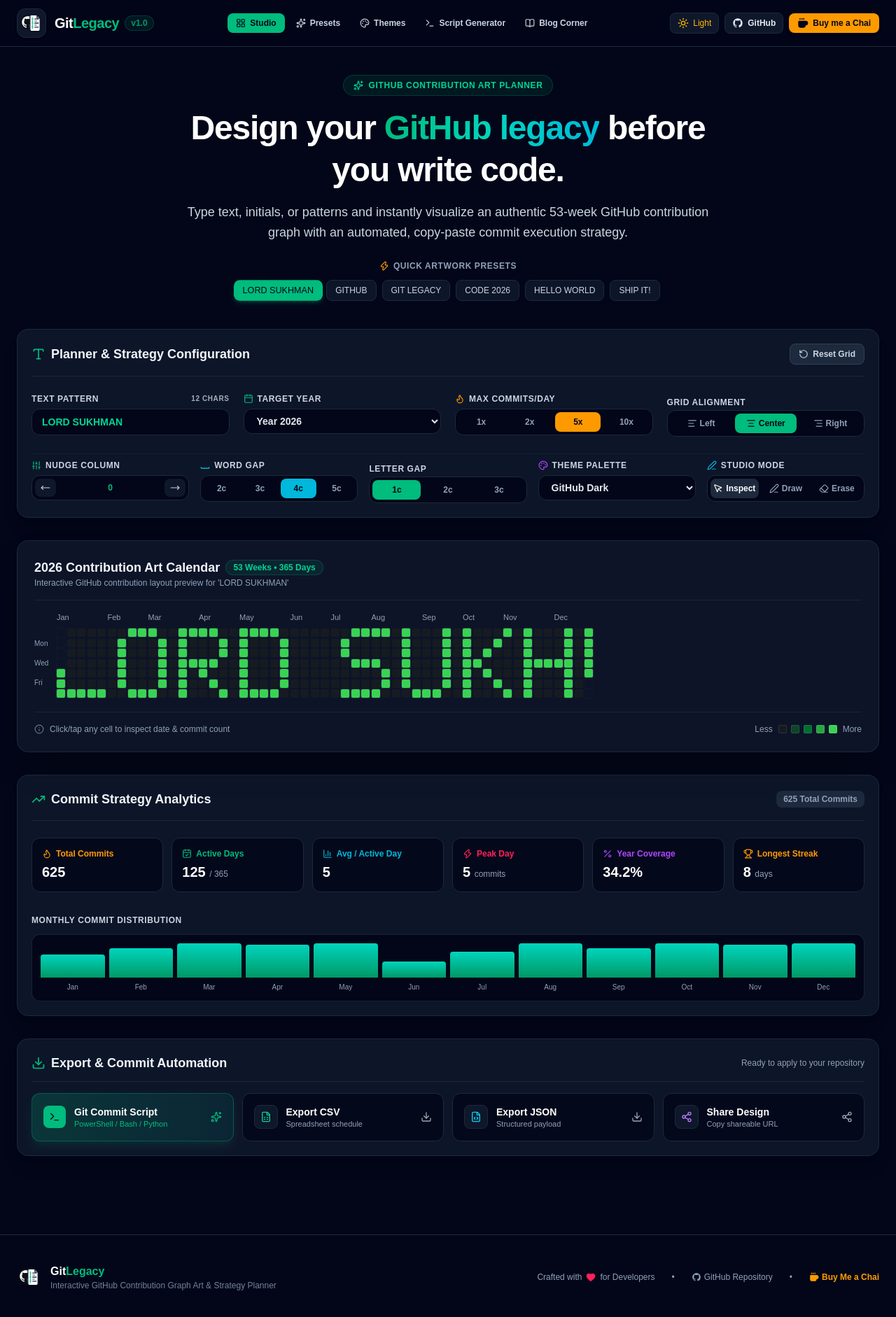
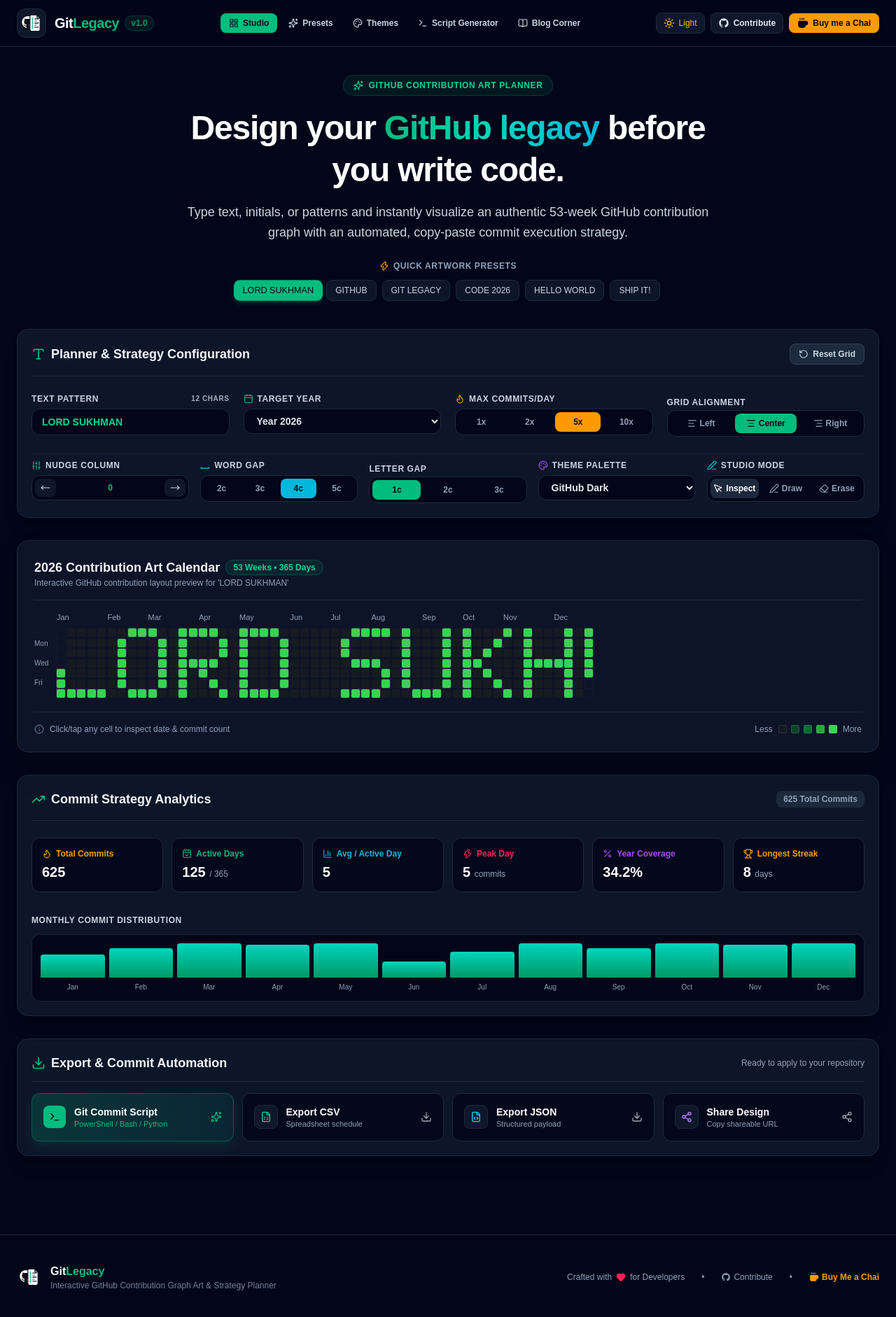
Before and after one commit to Sukhman369/githublegacy, a Next.js app: page / in a window 1280 px wide. Shown: the top 1882 px of the page at 70% size. Built offline with nearby package versions, Linux system fonts and the light colour scheme.

Commit message:
CONTRIBUTE

```diff
--- a/src/components/Footer.tsx
+++ b/src/components/Footer.tsx
@@ -45,7 +45,7 @@
             className="flex items-center gap-1 hover:text-emerald-500 transition-colors"
           >
             <GithubIcon className="h-3.5 w-3.5" />
-            <span>GitHub Repository</span>
+            <span>Contribute</span>
           </a>
           <span>•</span>
           <a
--- a/src/components/Header.tsx
+++ b/src/components/Header.tsx
@@ -104,7 +104,7 @@
             </span>
           </button>
 
-          {/* GitHub Repo Link */}
+          {/* Contribute / GitHub Repo Link */}
           <a
             href="https://github.com/Sukhman369/githublegacy.git"
             target="_blank"
@@ -114,10 +114,10 @@
                 ? 'bg-slate-900 border-slate-800 text-slate-200 hover:bg-slate-800 hover:text-white'
                 : 'bg-slate-100 border-slate-300 text-slate-700 hover:bg-slate-200 hover:text-slate-900'
             }`}
-            title="GitHub Repository"
+            title="Contribute on GitHub"
           >
             <GithubIcon className="h-4 w-4" />
-            <span className="hidden sm:inline">GitHub</span>
+            <span className="hidden sm:inline">Contribute</span>
           </a>
 
           {/* Buy Me a Chai Button */}
```
